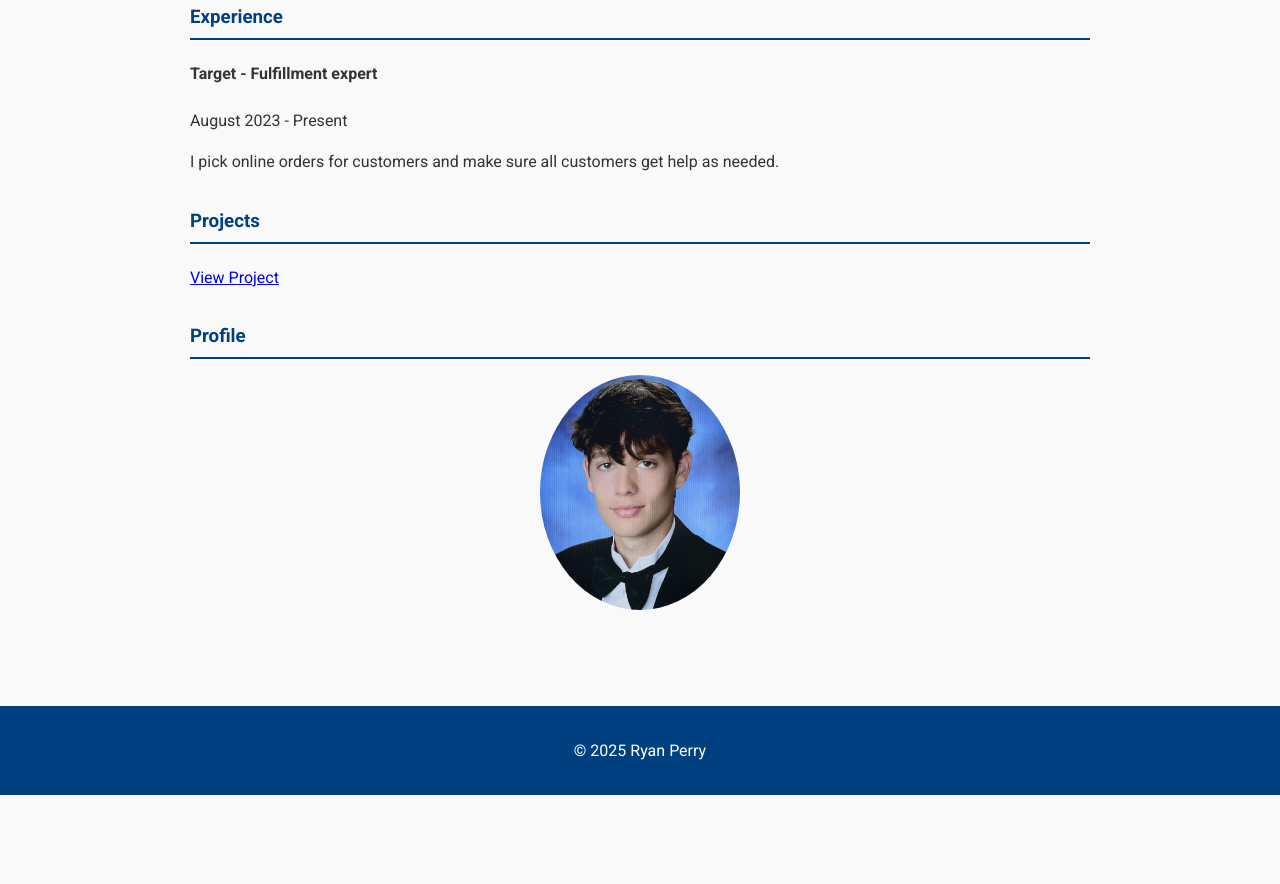
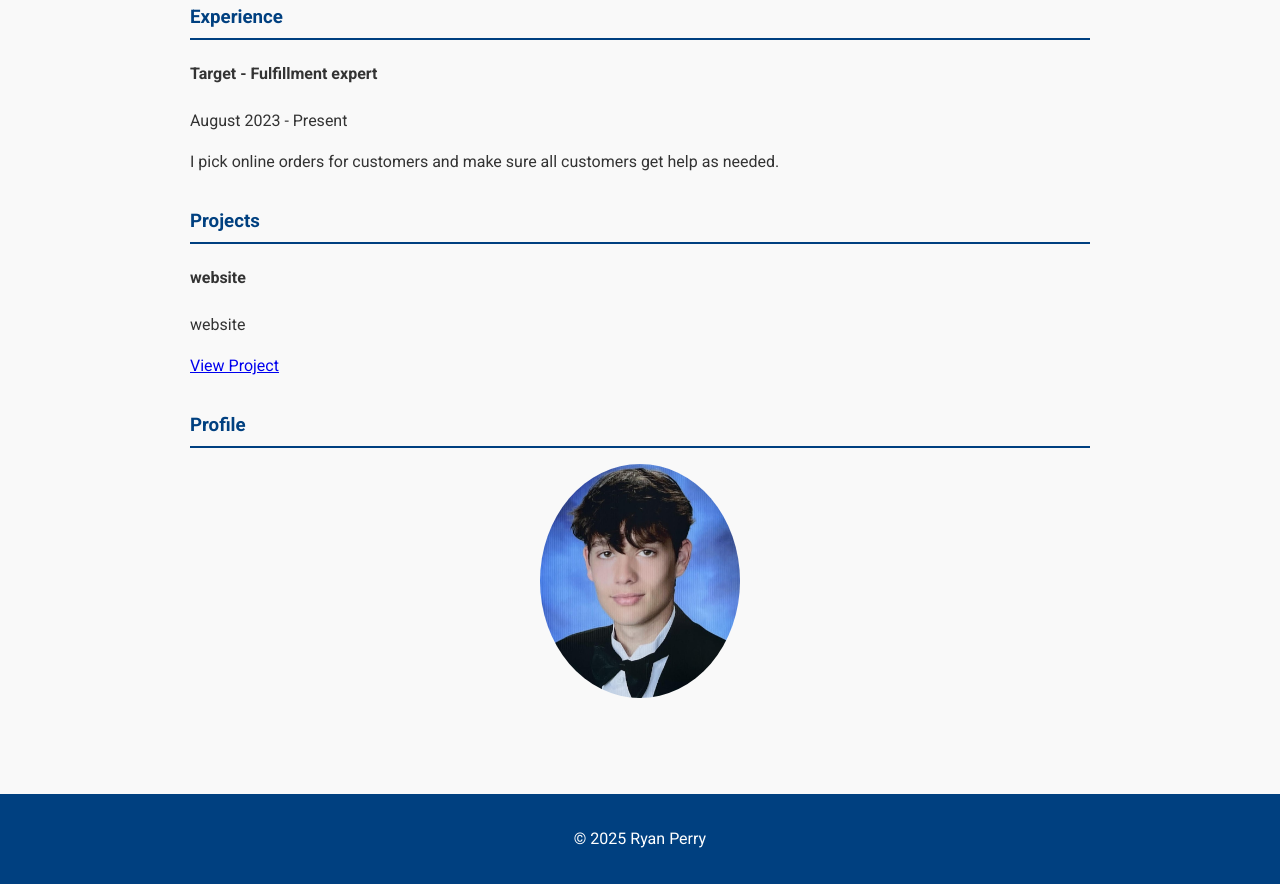
Before and after one commit to rperry7/WAF_Lab1, a plain HTML site: page index.html in a window 1280 px wide. Shown: the part 814-1698 px from the top of the page. Before the commit the page ends 1609 px from the top, so only its background shows below. Drawn offline with Linux system fonts and the light colour scheme.

Commit message:
placeholder

```diff
--- a/index.html
+++ b/index.html
@@ -48,8 +48,8 @@
     <section id="projects">
         <h3>Projects</h3>
         <article>
-          <h4></h4>
-          <p></p>
+          <h4>website</h4>
+          <p>website</p>
           <a href="https://github.com/rperry7" target="_blank">View Project</a>
         </article>
     </section>
```
